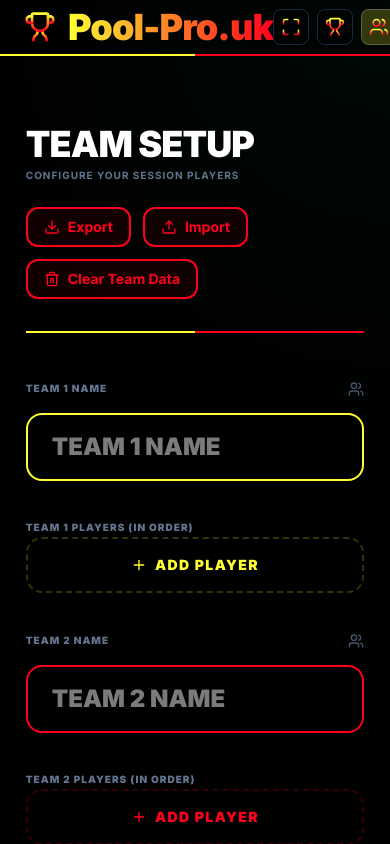
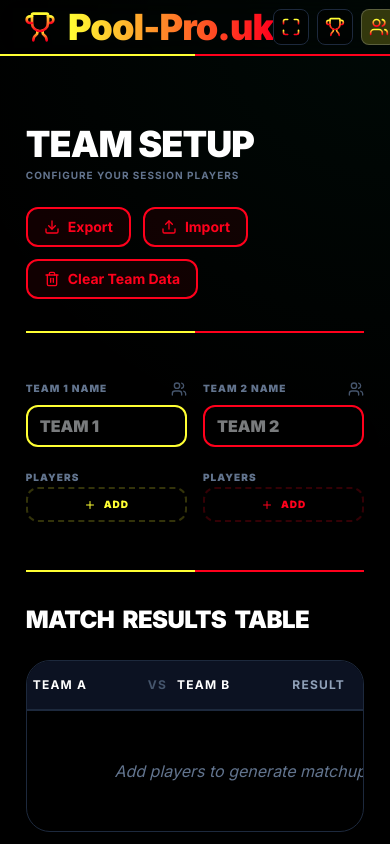
Before and after one commit to benjistealth/PoolPro, a React (Vite) app: page / in a window 390 px wide. Both pictures are taken after a click on the button 379 px from the left and 27 px from the top of the page. Shown: the top 844 px of the page. Built offline with nearby package versions, Linux system fonts and the light colour scheme.

Commit message:
mobile chrome fix Teams page zoom on text entry

```diff
--- a/src/App.tsx
+++ b/src/App.tsx
@@ -1924,10 +1924,10 @@ export default function App() {
                 </div>
               </div>
 
-              <div className="grid grid-cols-1 md:grid-cols-2 gap-10">
+              <div className="grid grid-cols-2 gap-4 sm:gap-10">
                 {/* Team 1 Setup */}
-                <div className="space-y-8">
-                  <div className="space-y-4">
+                <div className="space-y-4 sm:space-y-8">
+                  <div className="space-y-2 sm:space-y-4">
                     <div className="flex items-center justify-between">
                       <label className="text-[10px] font-black uppercase tracking-widest text-slate-500">Team 1 Name</label>
                       <Users className="w-4 h-4 text-slate-600" />
@@ -1936,18 +1936,18 @@ export default function App() {
                       value={team1Name}
                       onChange={(e) => updateTeamData(e.target.value.toUpperCase(), team1Players, team2Name, team2Players)}
                       onFocus={(e) => e.target.select()}
-                      className="w-full bg-black border-2 rounded-2xl px-6 py-4 text-2xl font-black text-slate-100 focus:outline-none uppercase transition-all shadow-xl"
-                      style={{ borderColor: player1.color }}
-                      placeholder="TEAM 1 NAME"
+                      className="w-full bg-black border-2 rounded-xl sm:rounded-2xl px-3 sm:px-6 py-2 sm:py-4 text-sm sm:text-2xl font-black text-slate-100 focus:outline-none uppercase transition-all shadow-xl"
+                      style={{ borderColor: player1.color, fontSize: '16px' }}
+                      placeholder="TEAM 1"
                     />
                   </div>
-                  <div className="space-y-4">
-                    <label className="text-[10px] font-black uppercase tracking-widest text-slate-500">Team 1 Players (In Order)</label>
-                    <div className="space-y-3">
+                  <div className="space-y-3 sm:space-y-4">
+                    <label className="text-[10px] font-black uppercase tracking-widest text-slate-500">Players</label>
+                    <div className="space-y-2 sm:space-y-3">
                       {team1Players.map((player, idx) => (
-                        <div key={idx} className="flex gap-3 group">
+                        <div key={idx} className="flex gap-2 sm:gap-3 group">
                           <div
-                            className="w-10 h-12 flex items-center justify-center text-xs font-black bg-black border-2 rounded-xl"
+                            className="w-8 sm:w-10 h-10 sm:h-12 flex items-center justify-center text-[10px] sm:text-xs font-black bg-black border-2 rounded-lg sm:rounded-xl"
                             style={{ borderColor: player1.color + '33', color: player1.color }}
                           >
                             {idx + 1}
@@ -1961,24 +1961,24 @@ export default function App() {
                               updateTeamData(team1Name, newPlayers, team2Name, team2Players);
                             }}
                             onFocus={(e) => e.target.select()}
-                            className="flex-1 bg-black/50 border rounded-xl px-4 py-2 text-slate-100 focus:outline-none uppercase font-bold transition-all"
-                            style={{ borderColor: player1.color + '22' }}
-                            placeholder={`PLAYER ${idx + 1}`}
+                            className="flex-1 bg-black/50 border rounded-lg sm:rounded-xl px-2 sm:px-4 py-2 text-slate-100 focus:outline-none uppercase font-bold transition-all"
+                            style={{ borderColor: player1.color + '22', fontSize: '16px' }}
+                            placeholder={`P${idx + 1}`}
                           />
                           <button
                             onClick={() => {
                               const newPlayers = team1Players.filter((_, i) => i !== idx);
                               updateTeamData(team1Name, newPlayers, team2Name, team2Players);
                             }}
-                            className="p-3 text-slate-600 hover:text-red-500 hover:bg-red-500/10 rounded-xl transition-all opacity-0 group-hover:opacity-100"
+                            className="p-1 sm:p-3 text-slate-600 hover:text-red-500 hover:bg-red-500/10 rounded-xl transition-all opacity-0 group-hover:opacity-100"
                           >
-                            <X className="w-5 h-5" />
+                            <X className="w-4 h-4 sm:w-5 sm:h-5" />
                           </button>
                         </div>
                       ))}
                       <button
                         onClick={() => updateTeamData(team1Name, [...team1Players, ''], team2Name, team2Players)}
-                        className="w-full py-4 border-2 border-dashed rounded-2xl text-slate-500 transition-all flex items-center justify-center gap-2 text-sm font-black uppercase tracking-widest"
+                        className="w-full py-2 sm:py-4 border-2 border-dashed rounded-xl sm:rounded-2xl text-slate-500 transition-all flex items-center justify-center gap-2 text-[10px] sm:text-sm font-black uppercase tracking-widest"
                         style={{
                           borderColor: player1.color + '33',
                           color: player1.color,
@@ -1993,16 +1993,16 @@ export default function App() {
                           e.currentTarget.style.borderColor = player1.color + '33';
                         }}
                       >
-                        <Plus className="w-4 h-4" />
-                        Add Player
+                        <Plus className="w-3 h-3 sm:w-4 sm:h-4" />
+                        Add
                       </button>
                     </div>
                   </div>
                 </div>
 
                 {/* Team 2 Setup */}
-                <div className="space-y-8">
-                  <div className="space-y-4">
+                <div className="space-y-4 sm:space-y-8">
+                  <div className="space-y-2 sm:space-y-4">
                     <div className="flex items-center justify-between">
                       <label className="text-[10px] font-black uppercase tracking-widest text-slate-500">Team 2 Name</label>
                       <Users className="w-4 h-4 text-slate-600" />
@@ -2011,18 +2011,18 @@ export default function App() {
                       value={team2Name}
                       onChange={(e) => updateTeamData(team1Name, team1Players, e.target.value.toUpperCase(), team2Players)}
                       onFocus={(e) => e.target.select()}
-                      className="w-full bg-black border-2 rounded-2xl px-6 py-4 text-2xl font-black text-slate-100 focus:outline-none uppercase transition-all shadow-xl"
-                      style={{ borderColor: player2.color }}
-                      placeholder="TEAM 2 NAME"
+                      className="w-full bg-black border-2 rounded-xl sm:rounded-2xl px-3 sm:px-6 py-2 sm:py-4 text-sm sm:text-2xl font-black text-slate-100 focus:outline-none uppercase transition-all shadow-xl"
+                      style={{ borderColor: player2.color, fontSize: '16px' }}
+                      placeholder="TEAM 2"
                     />
                   </div>
-                  <div className="space-y-4">
-                    <label className="text-[10px] font-black uppercase tracking-widest text-slate-500">Team 2 Players (In Order)</label>
-                    <div className="space-y-3">
+                  <div className="space-y-3 sm:space-y-4">
+                    <label className="text-[10px] font-black uppercase tracking-widest text-slate-500">Players</label>
+                    <div className="space-y-2 sm:space-y-3">
                       {team2Players.map((player, idx) => (
-                        <div key={idx} className="flex gap-3 group">
+                        <div key={idx} className="flex gap-2 sm:gap-3 group">
                           <div
-                            className="w-10 h-12 flex items-center justify-center text-xs font-black bg-black border-2 rounded-xl"
+                            className="w-8 sm:w-10 h-10 sm:h-12 flex items-center justify-center text-[10px] sm:text-xs font-black bg-black border-2 rounded-lg sm:rounded-xl"
                             style={{ borderColor: player2.color + '33', color: player2.color }}
                           >
                             {idx + 1}
@@ -2036,24 +2036,24 @@ export default function App() {
                               updateTeamData(team1Name, team1Players, team2Name, newPlayers);
                             }}
                             onFocus={(e) => e.target.select()}
-                            className="flex-1 bg-black/50 border rounded-xl px-4 py-2 text-slate-100 focus:outline-none uppercase font-bold transition-all"
-                            style={{ borderColor: player2.color + '22' }}
-                            placeholder={`PLAYER ${idx + 1}`}
+                            className="flex-1 bg-black/50 border rounded-lg sm:rounded-xl px-2 sm:px-4 py-2 text-slate-100 focus:outline-none uppercase font-bold transition-all"
+                            style={{ borderColor: player2.color + '22', fontSize: '16px' }}
+                            placeholder={`P${idx + 1}`}
                           />
                           <button
                             onClick={() => {
                               const newPlayers = team2Players.filter((_, i) => i !== idx);
                               updateTeamData(team1Name, team1Players, team2Name, newPlayers);
                             }}
-                            className="p-3 text-slate-600 hover:text-red-500 hover:bg-red-500/10 rounded-xl transition-all opacity-0 group-hover:opacity-100"
+                            className="p-1 sm:p-3 text-slate-600 hover:text-red-500 hover:bg-red-500/10 rounded-xl transition-all opacity-0 group-hover:opacity-100"
                           >
-                            <X className="w-5 h-5" />
+                            <X className="w-4 h-4 sm:w-5 sm:h-5" />
                           </button>
                         </div>
                       ))}
                       <button
                         onClick={() => updateTeamData(team1Name, team1Players, team2Name, [...team2Players, ''])}
-                        className="w-full py-4 border-2 border-dashed rounded-2xl text-slate-500 transition-all flex items-center justify-center gap-2 text-sm font-black uppercase tracking-widest"
+                        className="w-full py-2 sm:py-4 border-2 border-dashed rounded-xl sm:rounded-2xl text-slate-500 transition-all flex items-center justify-center gap-2 text-[10px] sm:text-sm font-black uppercase tracking-widest"
                         style={{
                           borderColor: player2.color + '33',
                           color: player2.color,
@@ -2068,8 +2068,8 @@ export default function App() {
                           e.currentTarget.style.borderColor = player2.color + '33';
                         }}
                       >
-                        <Plus className="w-4 h-4" />
-                        Add Player
+                        <Plus className="w-3 h-3 sm:w-4 sm:h-4" />
+                        Add
                       </button>
                     </div>
                   </div>
```
Also changed, not shown: 1 other file (tests, documents, lock files or other folders).
